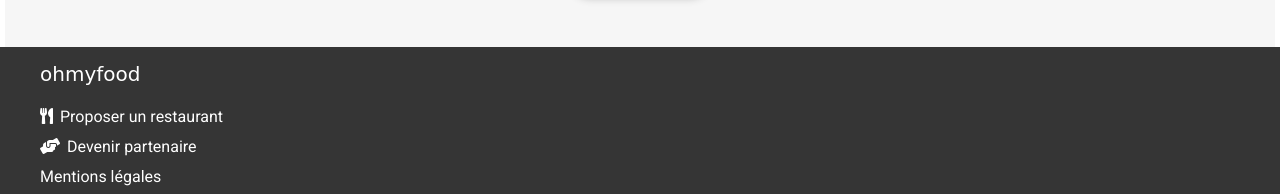
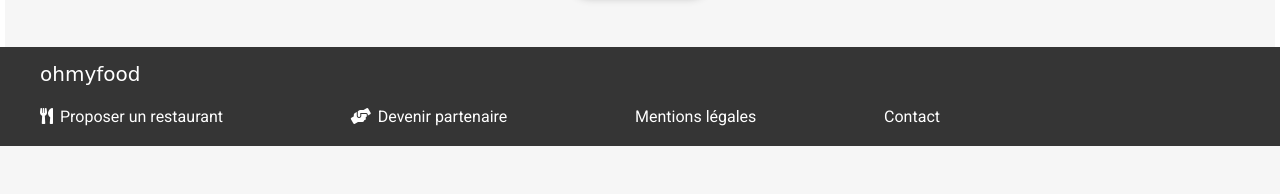
Before and after one commit to pintodav75/DavidPinto_3_18082021, a plain HTML site: page pages_menu/a_la_francaise.html in a window 1280 px wide. Shown: the part 1465-1659 px from the top of the page. After the commit the page ends 1611 px from the top, so only its background shows below. Drawn offline with Linux system fonts and the light colour scheme; a web font is replaced by a local one.

Commit message:
fix du footer sur page menu

```diff
--- a/sass/menu.scss
+++ b/sass/menu.scss
@@ -343,3 +343,17 @@ header {
         }
     }
 }
+
+@media screen and (min-width: 1100px) {
+        .footer {
+            &__bloc {
+                margin-bottom: 15px;
+                &-links {
+                    display: flex;
+                    justify-content: space-between;
+                    flex-direction: row;
+                    max-width: 900px;
+                }
+            }
+        }
+}
```
Also changed, not shown: menu.css, 1 other file.
